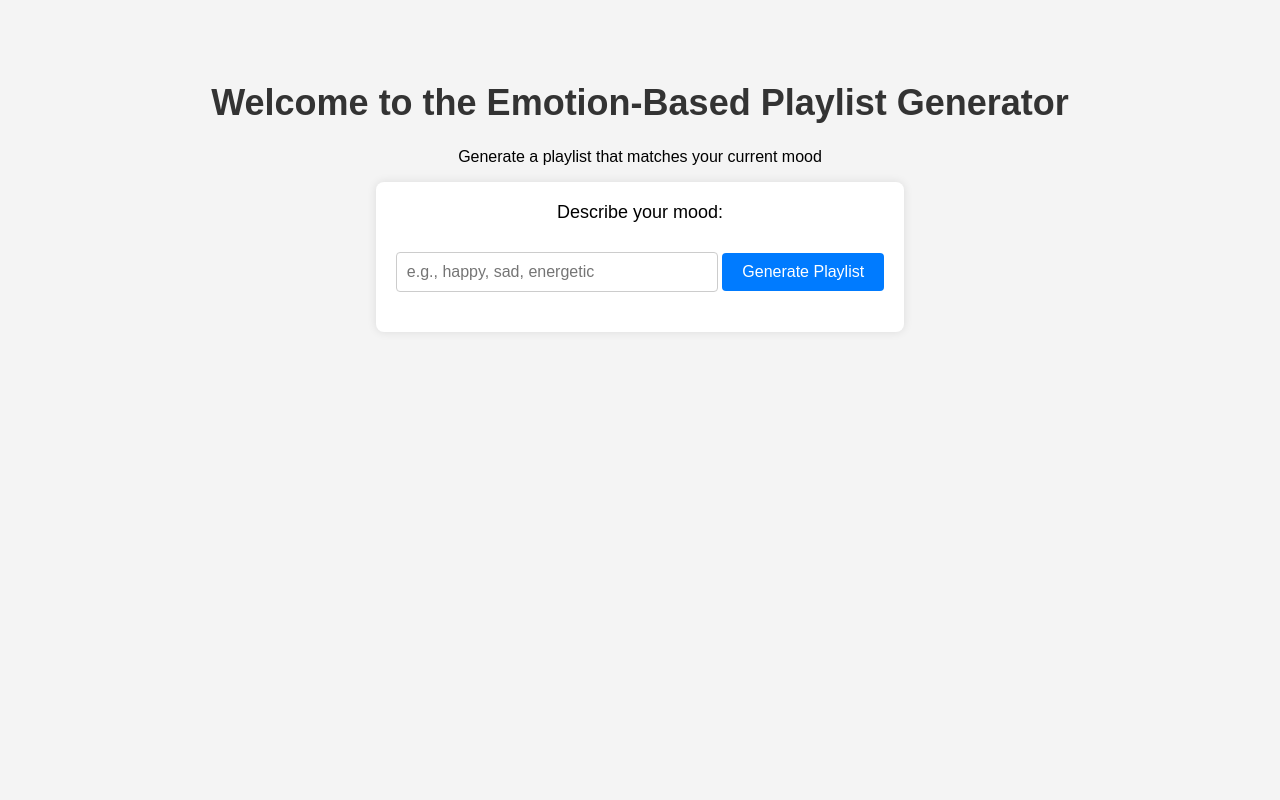
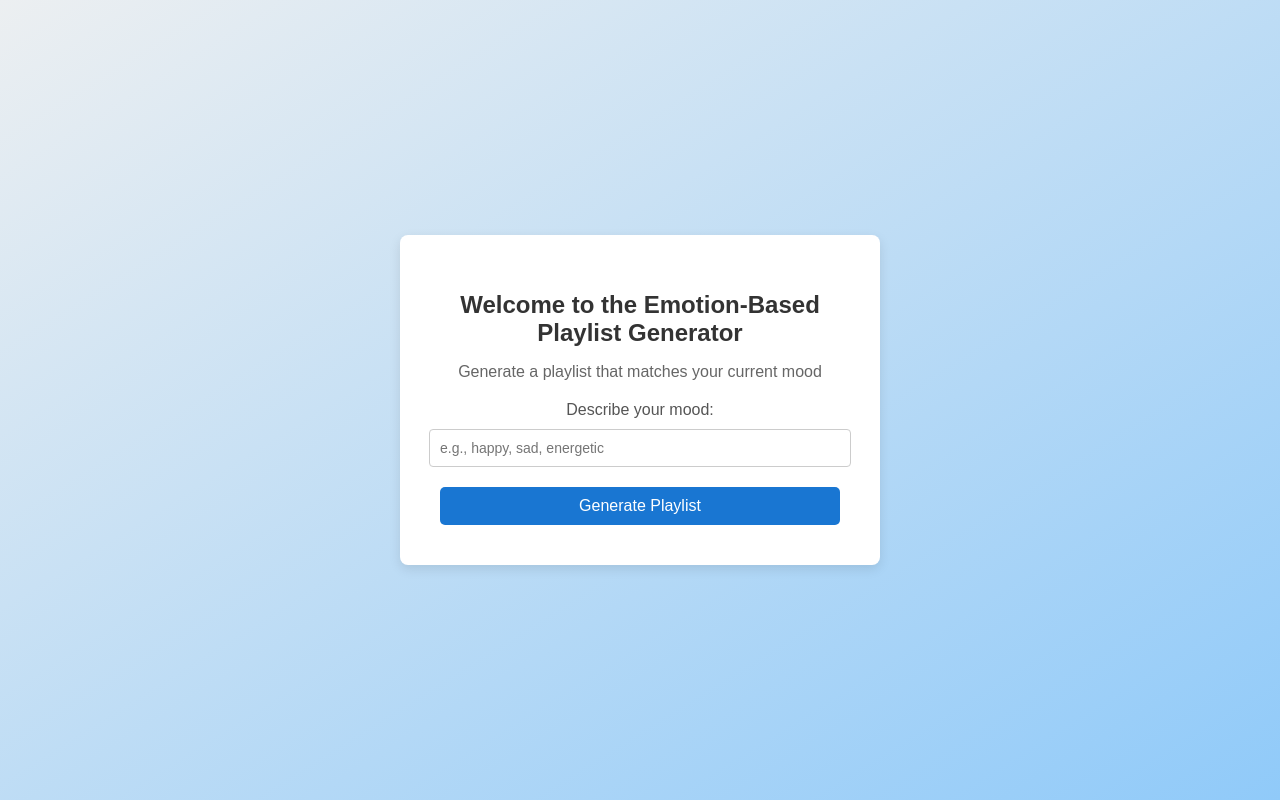
Before and after one commit to lowkeyharsh/Emotion-Based-Playlist-Generator, a Flask app: page / in a window 1280 px wide. Run offline with Flask 3, Linux system fonts and the light colour scheme; parts of the project's set-up code (start-up, migrations or seed data) failed here and were passed over.

Commit message:
Added gradient background, blue button styling, and card design for both pages.

```diff
--- a/static/style.css
+++ b/static/style.css
@@ -1,87 +1,122 @@
-/* General body styling */
+/* style.css */
+
+/* General page styling */
 body {
     font-family: Arial, sans-serif;
-    background-color: #f4f4f4;
-    text-align: center;
-    padding: 50px;
+    background: linear-gradient(to bottom right, #eceff1, #90caf9);
+    margin: 0;
+    padding: 0;
+    display: flex;
+    justify-content: center;
+    align-items: center;
+    min-height: 100vh;
 }
 
-/* Styling for headings */
-h1 {
-    color: #333;
-    font-size: 36px;
+/* Card design */
+.card {
+    background-color: #ffffff;
+    padding: 40px;
+    box-shadow: 0 4px 12px rgba(0, 0, 0, 0.1);
+    border-radius: 8px;
+    text-align: center;
+    width: 400px;
 }
 
-h2 {
-    color: #555;
-    font-size: 28px;
+/* Heading and subtitle styling */
+h1 {
+    font-size: 24px;
+    color: #333333;
+    margin-bottom: 10px;
 }
 
-/* Styling for the form */
-form {
-    display: inline-block;
-    background-color: #fff;
-    padding: 20px;
-    border-radius: 8px;
-    box-shadow: 0 0 10px rgba(0, 0, 0, 0.1);
+.subtitle {
+    font-size: 16px;
+    color: #666666;
+    margin-bottom: 20px;
 }
 
-/* Label and input fields */
+/* Form styling */
+form {
+    display: flex;
+    flex-direction: column;
+    align-items: center;
+}
+
 label {
-    display: block;
-    font-size: 18px;
+    font-size: 16px;
+    color: #555555;
     margin-bottom: 10px;
 }
 
 input[type="text"] {
     padding: 10px;
-    width: 300px;
+    font-size: 14px;
+    border: 1px solid #cccccc;
+    border-radius: 4px;
+    width: 100%;
     margin-bottom: 20px;
+}
+
+/* Blue button styling */
+button {
+    background-color: #1976D2;
+    color: white;
+    border: none;
+    padding: 10px 20px;
     font-size: 16px;
-    border: 1px solid #ccc;
+    border-radius: 5px;
+    cursor: pointer;
+    transition: background-color 0.3s;
+    width: 100%;
+}
+
+button:hover {
+    background-color: #1565C0;
+}
+
+/* Playlist page styling */
+.playlist {
+    display: flex;
+    flex-direction: column;
+    align-items: center;
+}
+
+/* Song card styling */
+.song-card {
+    background-color: #f9f9f9;
+    border: 1px solid #dddddd;
+    border-radius: 5px;
+    padding: 15px;
+    margin: 10px 0;
+    width: 100%;
+    text-align: center;
+}
+
+strong {
+    color: #222222;
+    font-weight: bold;
+    display: block;
+    margin-bottom: 5px;
+}
+
+em {
+    color: #666666;
+    font-style: italic;
+    display: block;
+    margin-bottom: 10px;
+}
+
+/* Audio player styling */
+audio {
+    display: block;
+    margin: 10px auto;
+    border: 1px solid #cccccc;
     border-radius: 4px;
 }
 
-input[type="submit"] {
-    padding: 10px 20px;
-    font-size: 16px;
-    color: #fff;
-    background-color: #007BFF;
-    border: none;
-    border-radius: 4px;
-    cursor: pointer;
+.no-preview {
+    color: #888888;
+    font-size: 14px;
+    margin: 10px 0;
+    font-style: italic;
 }
-
-input[type="submit"]:hover {
-    background-color: #0056b3;
-}
-
-/* Styling the playlist page */
-ul {
-    list-style-type: none;
-    padding: 0;
-}
-
-li {
-    background-color: #fff;
-    margin: 10px;
-    padding: 10px;
-    border-radius: 4px;
-    box-shadow: 0 0 5px rgba(0, 0, 0, 0.1);
-}
-
-/* Button styling */
-button {
-    padding: 10px 20px;
-    font-size: 16px;
-    color: #fff;
-    background-color: #007BFF;
-    border: none;
-    border-radius: 4px;
-    cursor: pointer;
-    margin-top: 20px;
-}
-
-button:hover {
-    background-color: #0056b3;
-}
```
